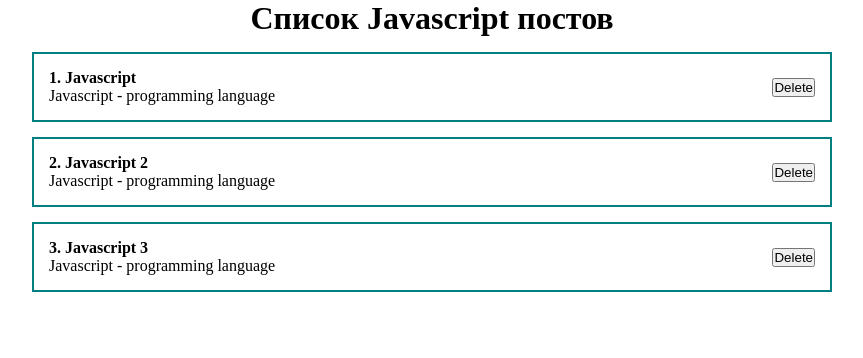
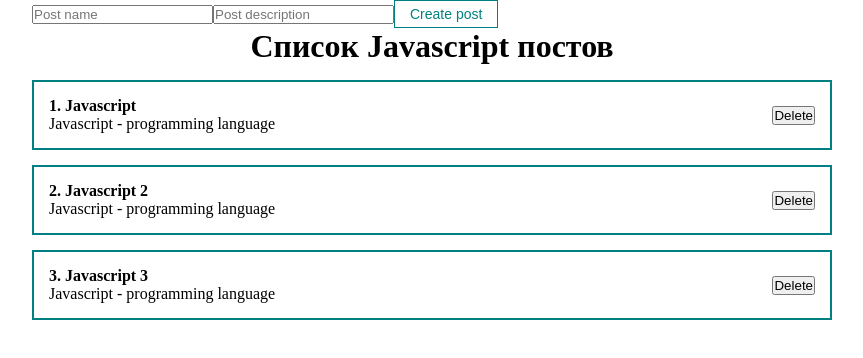
Before and after one commit to kuznetsov-adev/react-first, a React (Create React App) app: page / in a window 1280 px wide. Shown: the top 358 px of the page, without its empty margins (208-1071 px from the left). Built offline with nearby package versions, Linux system fonts and the light colour scheme.

Commit message:
React begin: create custom Button component

```diff
--- a/src/App.js
+++ b/src/App.js
@@ -1,6 +1,7 @@
 import React, {useState} from "react";
 import './styles/App.css'
 import PostList from "./components/PostList";
+import CustomButton from "./components/UI/button/CustomButton";
 
 function App() {
     const [posts, setPosts] = useState([
@@ -8,15 +9,13 @@ function App() {
         {id: 2, title: 'Javascript 2', description: 'Javascript - programming language'},
         {id: 3, title: 'Javascript 3', description: 'Javascript - programming language'}
     ])
-
-    const [posts2, setPosts2] = useState([
-        {id: 1, title: 'Kotlin', description: 'Kotlin - programming language'},
-        {id: 2, title: 'Kotlin 2', description: 'Kotlin - programming language'},
-        {id: 3, title: 'Kotlin 3', description: 'Kotlin - programming language'}
-    ])
-
     return (
         <div className="App">
+            <form>
+                <input type="text" placeholder="Post name"/>
+                <input type="text" placeholder="Post description"/>
+                <CustomButton disabled>Create post</CustomButton>
+            </form>
             <PostList posts={posts} title={'Список Javascript постов'}/>
         </div>
     );
--- /dev/null
+++ b/src/components/UI/button/CustomButton.jsx
@@ -0,0 +1,18 @@
+import React from 'react';
+import classes from "./CustomButton.module.css";
+
+/**
+ * module.css - позволяет генерировать уникальное название.
+ * позволяет не накладываться стилям компонентов с одинаковыми классами (заменяет BEM)
+ * {children, ...props} - деструктуризация
+ * */
+const CustomButton = ({children, ...props}) => {
+    return (
+        // {...props} - все свойства которые будут переданы в CustomBtn прилетят сюда
+        <button {...props} className={classes.customBtn}>
+            {children}
+        </button>
+    );
+};
+
+export default CustomButton;
--- /dev/null
+++ b/src/components/UI/button/CustomButton.module.css
@@ -0,0 +1,8 @@
+.customBtn {
+    padding: 5px 15px;
+    color: teal;
+    font-size: 14px;
+    background: transparent;
+    border: 1px solid teal;
+    cursor: pointer;
+}
```
